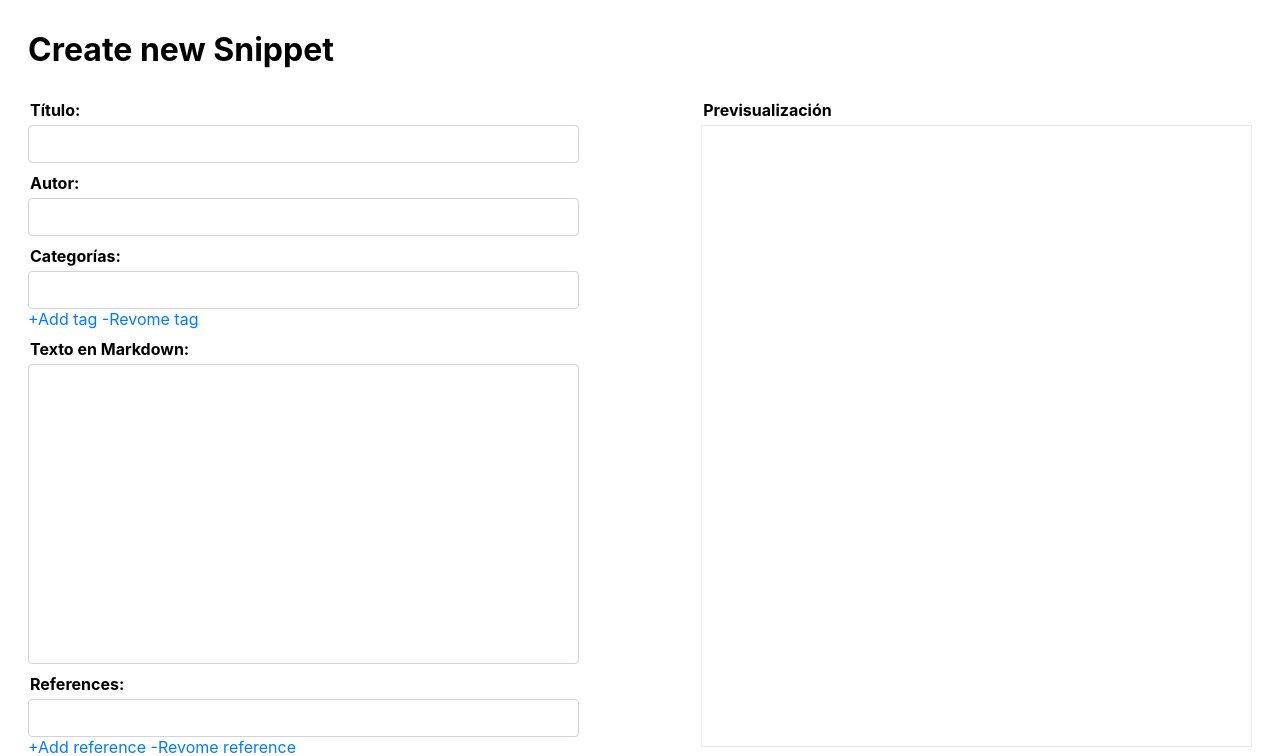
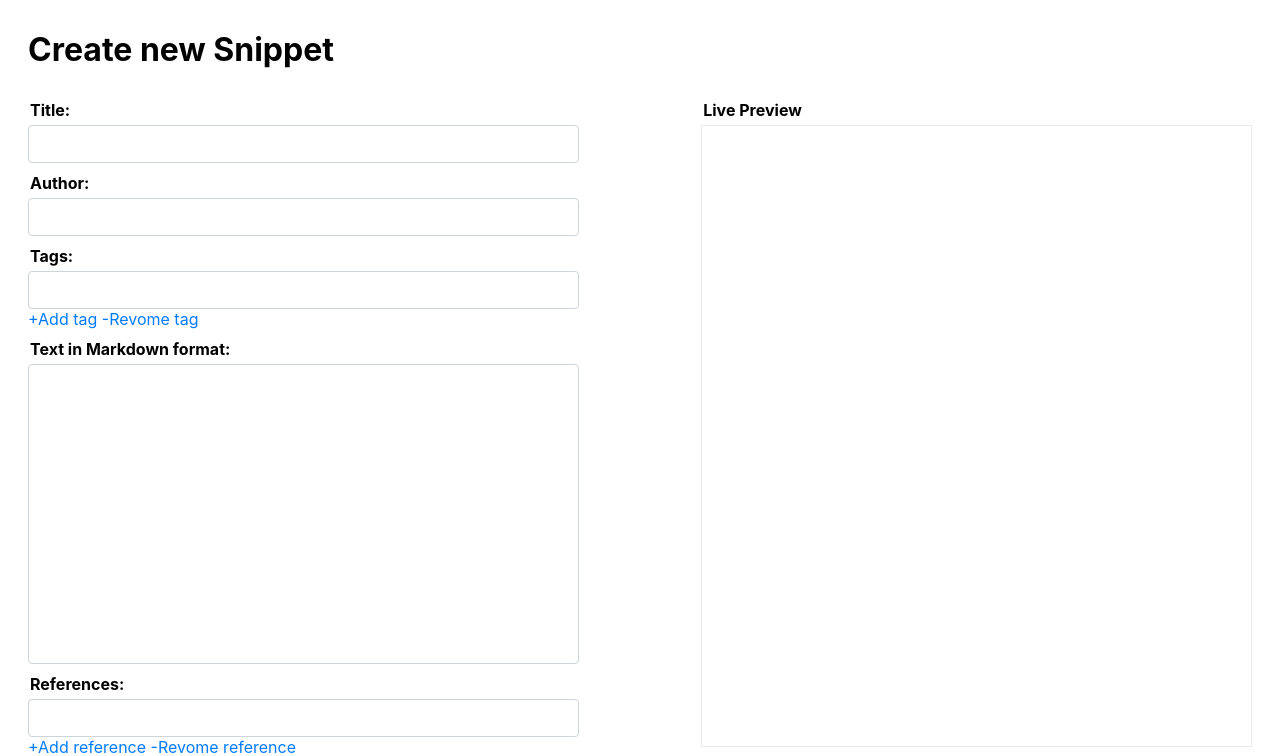
Before and after one commit to AnderRasoVazquez/proyecto_seguridad, a PHP site: page /formulario_post.php in a window 1280 px wide. Shown: the part 70-826 px from the top of the page. Run offline with PHP 8.4, Linux system fonts and the light colour scheme; some libraries are stand-ins or nearby versions.

Commit message:
traducido a inglés

```diff
--- a/formulario_post.php
+++ b/formulario_post.php
@@ -6,17 +6,17 @@ include "includes/header.php";
 <h1>Create new Snippet</h1>
 <form action="add_post.php" method="post" id="form_post">
     <div id="textinput">
-        <legend>Título:</legend>
+        <legend>Title:</legend>
         <input class="form-control" type="text" name="title" value="">
-        <legend>Autor:</legend>
+        <legend>Author:</legend>
         <input class="form-control" type="text" name="author" value="">
-        <legend>Categorías:</legend>
+        <legend>Tags:</legend>
         <input class="form-control" type="text" id="tag" name="tags[]" value="">
         <div id="tag_container">
         </div>
         <a href="#" onclick="add_tag()">+Add tag</a>
         <a href="#" onclick="rm_tag()">-Revome tag</a>
-        <legend>Texto en Markdown:</legend>
+        <legend>Text in Markdown format:</legend>
         <textarea id="sourceTA" class="form-control" name="content" oninput="convert_markdown()" form="formulario_post"></textarea>
         <legend>References:</legend>
         <input class="form-control" type="text" id="reference" name="references[]" value="">
@@ -30,7 +30,7 @@ include "includes/header.php";
     </div>
 </form>
 <div id="prev_panel">
-    <legend>Previsualización</legend>
+    <legend>Live Preview</legend>
     <div id="targetDiv"></div>
 </div>
 
```
